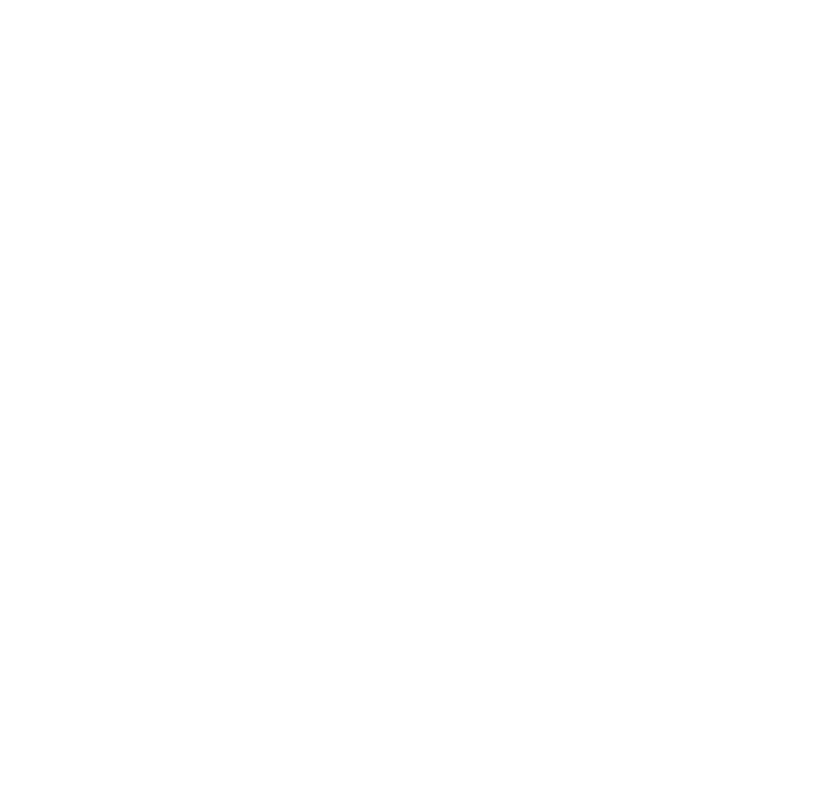
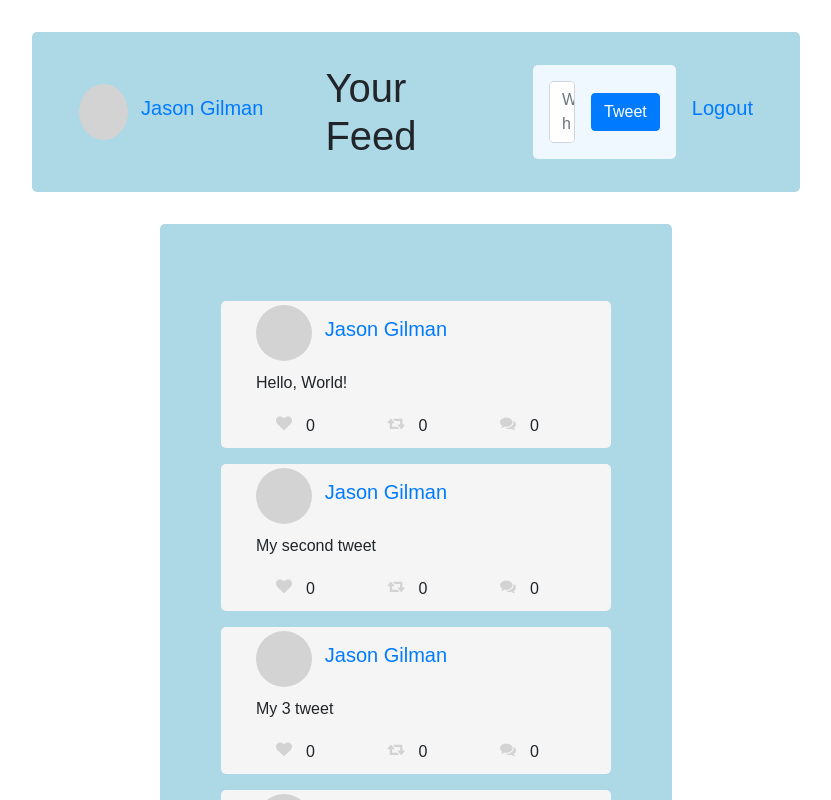
Before and after one commit to JasonGilman18/twitter-clone, an Angular app: page /1/feed in a window 1280 px wide. Before the commit this address led to /. Shown: the whole page, without its empty margins (224-1055 px from the left). Built offline with nearby package versions, Linux system fonts and the light colour scheme.

Commit message:
basic profile

```diff
--- a/src/app/app.routes.ts
+++ b/src/app/app.routes.ts
@@ -9,6 +9,6 @@ export const routes: Routes = [
     {path: '', component: LandingComponent},
     {path: 'sign-in', component: SigninComponent},
     {path: 'register', component: RegisterComponent},
-    {path: 'profile/:userId', component: ProfileComponent},
-    {path: 'feed/:userId', component: FeedComponent}
+    {path: ':id/profile/:userId', component: ProfileComponent},
+    {path: ':userId/feed', component: FeedComponent}
 ];
--- a/src/app/comment/comment.component.html
+++ b/src/app/comment/comment.component.html
@@ -1,4 +1,4 @@
 <div class="container-fluid" id="commentBox">
-    <a routerLink="{{'/profile/' + commentAuthor.id}}" routerLinkActive="active" ariaCurrentWhenActive="page" id="authorName"><p>{{commentAuthor.firstName + " " + commentAuthor.lastName}}</p></a>
+    <a routerLink="{{'/' + user.id + '/profile/' + commentAuthor.id}}" routerLinkActive="active" ariaCurrentWhenActive="page" id="authorName"><p>{{commentAuthor.firstName + " " + commentAuthor.lastName}}</p></a>
     <p>{{comment.text}}</p>
 </div>
--- a/src/app/comment/comment.component.ts
+++ b/src/app/comment/comment.component.ts
@@ -9,7 +9,7 @@ import { CommonModule } from '@angular/common';
   selector: 'app-comment',
   standalone: true,
   imports: [CommonModule, RouterOutlet, RouterLinkActive, RouterLink],
-  inputs: ["comment"],
+  inputs: ["comment", "user"],
   providers: [UserDataService],
   templateUrl: './comment.component.html',
   styleUrl: './comment.component.css'
@@ -18,6 +18,7 @@ export class CommentComponent implements OnInit {
 
   comment: CommentDetails;
   commentAuthor: User;
+  user: User;
 
   constructor(
     private router: Router,
--- a/src/app/feed/feed.component.html
+++ b/src/app/feed/feed.component.html
@@ -3,7 +3,7 @@
         <div class="container" id="headerContainer">
             <div class="container" id="authorContainer">
                 <div class="container" id="authorPhotoArea"></div>
-                <a routerLink="{{'/profile/' + user.id}}" routerLinkActive="active" ariaCurrentWhenActive="page" id="authorName"><h5>{{user.firstName + " " + user.lastName}}</h5></a>
+                <a routerLink="{{'/' + user.id + '/profile/' + user.id}}" routerLinkActive="active" ariaCurrentWhenActive="page" id="authorName"><h5>{{user.firstName + " " + user.lastName}}</h5></a>
             </div>
             <div class="container" id="titleContainer">
                 <h1 id="feedTitle">Your Feed</h1>
--- a/src/app/model/user.ts
+++ b/src/app/model/user.ts
@@ -10,6 +10,7 @@ export class User {
     public bio: string;
     public followerCount: number;
     public followingCount: number;
+    public tweets: number[];
     public likedTweets: number[];
     public retweets: number[];
 
--- a/src/app/profile/profile.component.css
+++ b/src/app/profile/profile.component.css
@@ -5,10 +5,114 @@
     align-items: center;
 }
 
-#boxContainer {
-    min-height: 65vh;
+#profileContainer {
+    height: 80vh;
     width: 40vw;
     background-color: lightblue;
     padding: 5%;
     position: relative;
+    overflow-y: auto;
+    border-radius: 5px;
+    display: flex;
+    flex-direction: column;
+    align-items: center;
+    padding-top: 8rem;
 }
+
+#boxContainer {
+    height: 80vh;
+    width: 40vw;
+    background-color: lightblue;
+    padding: 5%;
+    position: relative;
+    overflow-y: auto;
+    border-radius: 5px;
+}
+
+#authorArea {
+    height: 3vh;
+    margin-bottom: 1.8rem;
+    display: flex;
+    justify-content: center;
+    align-items: center;
+    margin-bottom: 7rem;
+}
+
+#authorPhotoArea {
+    border-radius: 100%;
+    background-color: lightgrey;
+    height: 10rem;
+    width: 10rem;
+    margin: 0px;
+    margin-right: .8rem;
+}
+
+#profileInfo {
+    display: flex;
+    flex-direction: column;
+    justify-content: center;
+    align-items: center;
+}
+
+#follwerArea {
+    display: flex;
+    justify-content: space-around;
+    align-items: center;
+    margin-bottom: 2rem;
+}
+
+.iconButton {
+    border: none;
+    box-shadow: none;
+    background-color: lightblue;
+    z-index: 10;
+}
+
+#editButton {
+    position: absolute;
+    top: 3rem;
+    left: 3rem;
+    font-size: 2rem;
+}
+
+#followButton {
+    position: absolute;
+    top: 3rem;
+    right: 3rem;
+}
+
+#editProfileInfo {
+    display: flex;
+    flex-direction: column;
+    justify-content: center;
+    align-items: center;
+}
+
+#bioInput {
+    resize: none;
+}
+
+#yourTweetsButton {
+    position: absolute;
+    top: 3rem;
+    left: 1.88rem;
+}
+
+#yourLikesButton {
+    position: absolute;
+    top: 6rem;
+    left: 1.75rem;
+}
+
+#yourRetweetsButton {
+    position: absolute;
+    top: 9rem;
+    left: 1.75rem;
+}
+
+#firstNameError, #lastNameError {
+    margin-top: 2%;
+    background-color: lightcoral;
+    padding: 2%;
+    border-radius: 4px;
+}
--- a/src/app/profile/profile.component.html
+++ b/src/app/profile/profile.component.html
@@ -1,6 +1,50 @@
 <div class="container-fluid" id="mainContainer">
+    <div class="container" id="profileContainer">
+        <button (click)="editClicked()" class="iconButton" id="editButton" [ngStyle]="{display: editMode || !profileIsUsers ? 'none' : 'block'}"><i class="fa fa-edit"></i></button>
+        <button (click)="editClicked()" class="btn btn-primary" id="followButton" [ngStyle]="{display: profileIsUsers ? 'none' : 'block'}">Follow</button>
+        <div class="container-fluid" id="authorArea">
+            <div class="container" id="authorPhotoArea"></div>
+        </div>
+        <div class="container-fluid" id="profileInfo" [ngStyle]="{display: editMode ? 'none' : 'flex'}">
+            <div class="container" id="follwerArea">
+                <p>{{user.followerCount}}&nbsp;&nbsp;<b>followers</b></p>
+                <p>{{user.followingCount}}&nbsp;&nbsp;<b>following</b></p>
+            </div>
+            <h1><b>{{user.firstName + " " + user.lastName}}</b></h1>
+            <h4>{{user.bio}}</h4>
+        </div>
+        <div class="container-fluid" id="editProfileInfo" [ngStyle]="{display: editMode ? 'flex' : 'none'}">
+            <form #profileForm="ngForm" (ngSubmit)="editSubmit()" class="needs-validated">
+                <div class="form-group">
+                    <label for="editFirstName"><h5>First Name:</h5></label>
+                    <input type="text" class="form-control" placeholder="Jane" id="firstNameInput" required [(ngModel)]="editFirstName" name="editFirstName">
+                    <div *ngIf="firstNameError" class="container" id="firstNameError">First Name is Required</div>
+                </div>
+                <div class="form-group">
+                    <label for="editLastName"><h5>Last Name:</h5></label>
+                    <input type="text" class="form-control" placeholder="Doe" id="lastNameInput" required [(ngModel)]="editLastName" name="editLastName">
+                    <div *ngIf="lastNameError" class="container" id="lastNameError">Last Name is Required</div>
+                </div>
+                <div class="form-group">
+                    <label for="editBio"><h5>Bio:</h5></label>
+                    <textarea rows="4" class="form-control" placeholder="Tell us a bit about you..." id="bioInput" [(ngModel)]="editBio" name="editBio"></textarea>
+                </div>
+                <div class="container" [ngStyle]="{display: 'flex', justifyContent: 'space-around'}">
+                    <div class="container-fluid" id="buttonContainer">
+                        <button type="button" class="btn btn-primary" (click)="editCancel()">Cancel</button>
+                    </div>
+                    <div class="container-fluid" id="buttonContainer">
+                        <button type="submit" class="btn btn-primary" (click)="editSubmit()">Save</button>
+                    </div>
+                </div>
+            </form>
+        </div>
+    </div>
     <div class="container" id="boxContainer">
-        profile
+        <button (click)="youTweetsClicked()" class="iconButton" id="yourTweetsButton"><i class="fa fa-user"></i></button>
+        <button (click)="youLikesClicked()" class="iconButton" id="yourLikesButton"><i class="fa fa-heart"></i></button>
+        <button (click)="youRetweetsClicked()" class="iconButton" id="yourRetweetsButton"><i class="fa fa-retweet"></i></button>
+        <app-tweet *ngFor="let tweet of tweets" [tweet]="tweet" [user]="user"></app-tweet>
     </div>
 </div>
 
--- a/src/app/profile/profile.component.ts
+++ b/src/app/profile/profile.component.ts
@@ -1,29 +1,102 @@
 import { CommonModule } from '@angular/common';
 import { Component, OnInit } from '@angular/core';
 import { ActivatedRoute, Router, RouterLink, RouterLinkActive, RouterOutlet } from '@angular/router';
+import { TweetComponent } from '../tweet/tweet.component';
+import { TweetDetails } from '../model/tweet-details';
+import { TweetDataService } from '../model/tweet.service';
+import { UserDataService } from '../model/user.service';
+import { User } from '../model/user';
+import { FormsModule } from '@angular/forms';
 
 @Component({
   selector: 'app-profile',
   standalone: true,
-  imports: [CommonModule, RouterOutlet, RouterLinkActive, RouterLink],
+  imports: [CommonModule, RouterOutlet, RouterLinkActive, RouterLink, TweetComponent, FormsModule],
+  providers: [UserDataService, TweetDataService],
   templateUrl: './profile.component.html',
   styleUrl: './profile.component.css'
 })
 export class ProfileComponent implements OnInit {
 
-  userId: number;
+  id: string;
+  user: User;
+  tweets: TweetDetails[];
+  profileIsUsers: boolean;
+
+  editMode: boolean;
+  editFirstName: string;
+  editLastName: string;
+  editBio: string;
+  firstNameError: boolean;
+  lastNameError: boolean;
+
+  showYourTweets: boolean;
+  showLikes: boolean;
+  showRetweets: boolean;
 
   constructor(
     private route: ActivatedRoute,
-    private router: Router
+    private router: Router,
+    private userDataService: UserDataService,
+    private tweetDataService: TweetDataService
   ) {}
 
   ngOnInit() {
     var param = this.route.snapshot.paramMap.get("userId");
     if (param == null)
       this.router.navigate([""]);
-    else
-      this.userId = Number.parseInt(param);
+    else {
+      this.user = this.userDataService.getUser(Number.parseInt(param))!;
+      this.id = this.route.snapshot.paramMap.get("id")!;
+      this.profileIsUsers = Number.parseInt(this.id) == this.user.id;
+
+      this.tweets = [];
+      let userTweets = this.tweetDataService.getTweets().filter(tweet => tweet.authorId == this.user.id);
+      let likedTweets = this.tweetDataService.getTweets().filter(tweet => this.user.likedTweets.includes(tweet.id));
+      let retweetTweets = this.tweetDataService.getTweets().filter(tweet => this.user.retweets.includes(tweet.id));
+      this.tweets = userTweets.concat(likedTweets, retweetTweets);
+      this.tweets = this.tweets.sort((n1, n2) => n1.id-n2.id);
+    }
+  }
+
+  editClicked() {
+    this.editFirstName = this.user.firstName;
+    this.editLastName = this.user.lastName;
+    this.editBio = this.user.bio;
+    this.firstNameError = false;
+    this.lastNameError = false;
+    this.editMode = true;
+  }
+
+  editSubmit() {
+    if (this.editFirstName == "")
+      this.firstNameError = true;
+    if (this.editLastName == "")
+      this.lastNameError = true;
+
+    if (!this.firstNameError && !this.lastNameError) {
+      this.userDataService.editUser(Number.parseInt(this.id), this.editFirstName, this.editLastName, this.editBio);
+      this.editMode = false;
+      this.router.navigate(["", this.id, "profile", this.id]);
+    } else {
+      this.editMode = true;
+    }
+  }
+
+  editCancel() {
+    this.editMode = false;
+  }
+
+  youTweetsClicked() {
+
+  }
+
+  youLikesClicked() {
+
+  }
+
+  youRetweetsClicked() {
+
   }
 
 }
--- a/src/app/signin/signin.component.ts
+++ b/src/app/signin/signin.component.ts
@@ -39,7 +39,7 @@ export class SigninComponent {
     if (!this.emailAddressError && !this.passwordError) {
       this.userDataService.getUsers().forEach((user) => {
         if (user.email == this.emailAddress && user.password == this.password) {
-          this.router.navigate(["feed", user.id]);
+          this.router.navigate([user.id, "feed"]);
         }
       });
       this.loginError = true;
--- a/src/app/tweet/tweet.component.html
+++ b/src/app/tweet/tweet.component.html
@@ -1,7 +1,7 @@
 <div  class="card-body">
     <div class="container-fluid" id="authorArea">
         <div class="container" id="authorPhotoArea"></div>
-        <a routerLink="{{'/profile/' + user.id}}" routerLinkActive="active" ariaCurrentWhenActive="page" id="authorName"><h5>{{user.firstName + " " + user.lastName}}</h5></a>
+        <a routerLink="{{'/' + user.id + '/profile/' + user.id}}" routerLinkActive="active" ariaCurrentWhenActive="page" id="authorName"><h5>{{user.firstName + " " + user.lastName}}</h5></a>
     </div>
     <div class="container-fluid" id="textArea"><p style="overflow-wrap: break-word;">{{tweet.text}}</p></div>
     <div class="container-fluid" id="actionArea">
@@ -22,7 +22,7 @@
 <div id="commentsContainer">
     <div #commentsBox id="commentsBox" style="display: none;">
         <div class="container-fluid" style="overflow-x: hidden;overflow-y: auto;">
-            <app-comment *ngFor="let comment of comments" [comment]="comment"/>
+            <app-comment *ngFor="let comment of comments" [comment]="comment" [user]="user"/>
         </div>
         <div class="container-fluid">
             <form #commentForm="ngForm" (ngSubmit)="commentSubmit()" class="needs-validated" id="formContainer">
```
Also changed, not shown: src/app/model/user.service.ts (+10 -0 lines).
